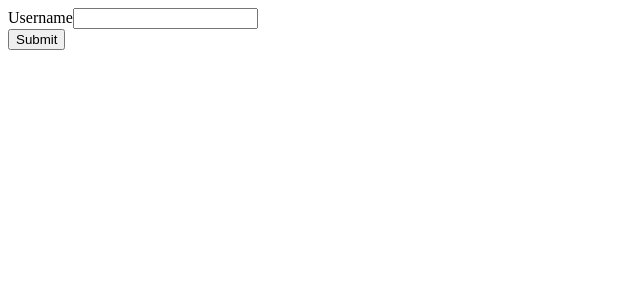
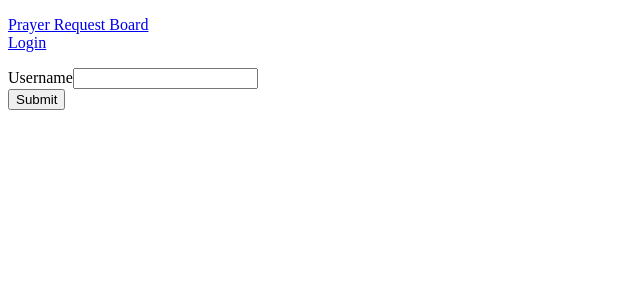
Before and after one commit to ophirbushi/prayer-board, an Angular app in the folder client/: page /auth in a window 1280 px wide. Shown: the top 300 px of the page, without its empty margins (0-640 px from the left). Built offline with nearby package versions, Linux system fonts and the light colour scheme.

Commit message:
add header

```diff
--- a/client/src/app/app.component.html
+++ b/client/src/app/app.component.html
@@ -1 +1,17 @@
+<header>
+    <nav>
+        <ul>
+            <li>
+                <a [routerLink]="['/']">Prayer Request Board</a>
+            </li>
+            <li *ngIf="!(user$ | async)">
+                <a [routerLink]="['/auth']">Login</a>
+            </li>
+            <li *ngIf="(user$ | async)">
+                <a href="" (click)="logout()">Logout</a>
+            </li>
+        </ul>
+
+    </nav>
+</header>
 <router-outlet></router-outlet>
--- a/client/src/app/app.component.scss
+++ b/client/src/app/app.component.scss
@@ -0,0 +1,4 @@
+nav ul {
+  padding: 0;
+  list-style: none;
+}
--- a/client/src/app/app.component.ts
+++ b/client/src/app/app.component.ts
@@ -1,7 +1,8 @@
 import { Component, OnInit, OnDestroy } from '@angular/core';
 import { AppState } from './app-state';
-import { Subject } from 'rxjs';
+import { Subject, Observable } from 'rxjs';
 import { takeUntil } from 'rxjs/operators';
+import { User } from './shared/models';
 
 @Component({
   selector: 'app-root',
@@ -10,11 +11,14 @@ import { takeUntil } from 'rxjs/operators';
 })
 export class AppComponent implements OnInit, OnDestroy {
   title = 'client';
+  user$: Observable<User>;
   private destroy = new Subject();
 
   constructor(private state: AppState) { }
 
   ngOnInit() {
+    this.user$ = this.state.select('user');
+
     const user = JSON.parse(localStorage.getItem('user') || 'null');
     if (user) {
       this.state.set('user', user);
@@ -37,4 +41,11 @@ export class AppComponent implements OnInit, OnDestroy {
     this.destroy.next();
     this.destroy.complete();
   }
+
+  logout() {
+    this.state.set('user', null);
+    setTimeout(() => {
+      location.href = location.href;
+    });
+  }
 }
```
